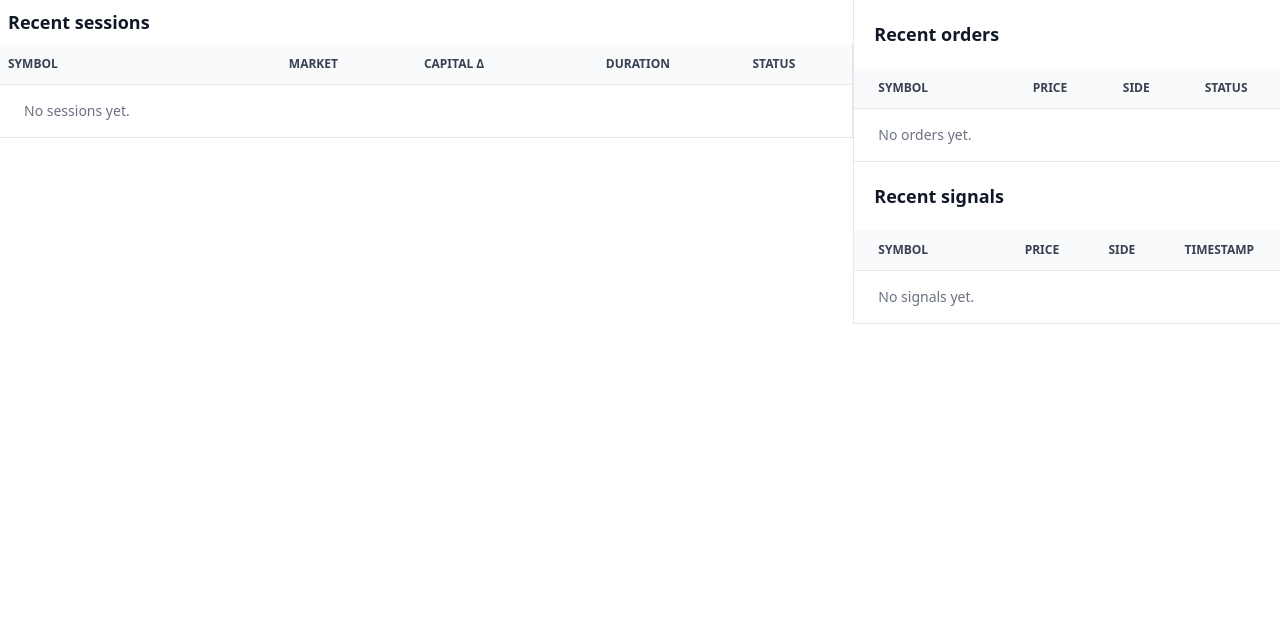
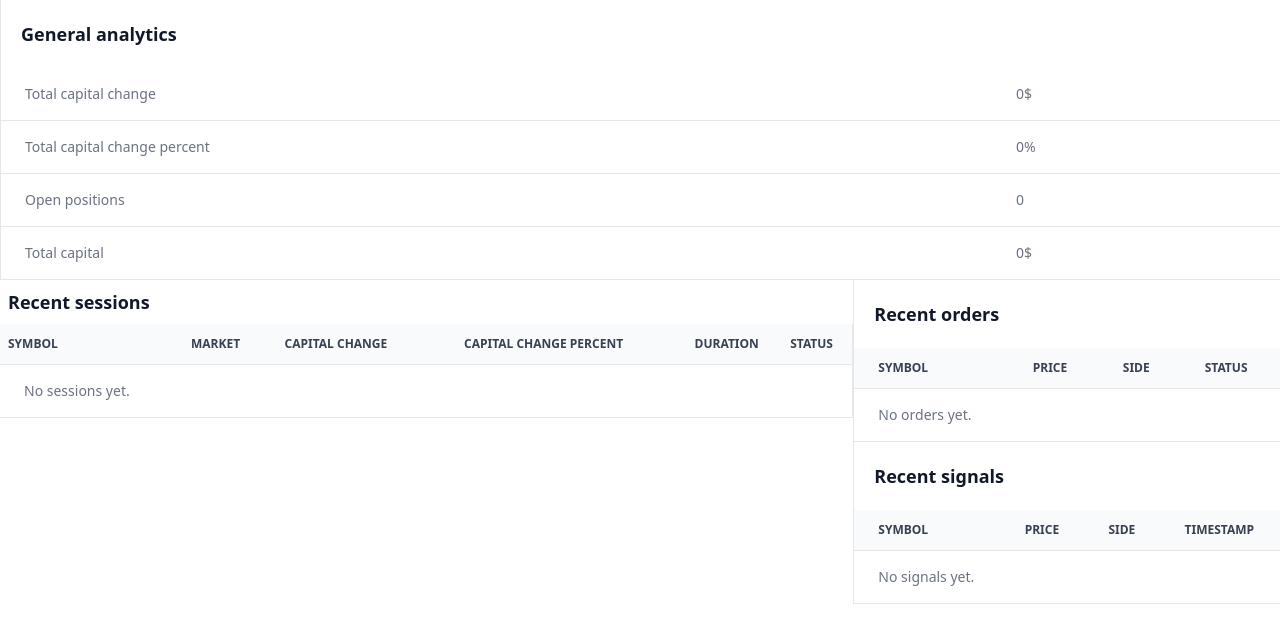
Before and after one commit to selcuko/quantra-be, a Django app: page / in a window 1280 px wide. Shown: the part 73-716 px from the top of the page. Run offline with Django 4.2, Linux system fonts and the light colour scheme; data that the repository does not hold is empty; parts of the project's set-up code (start-up, migrations or seed data) failed here and were passed over; some libraries are stand-ins or nearby versions.

Commit message:
homepage revised

```diff
--- a/livetest.py
+++ b/livetest.py
@@ -119,6 +119,7 @@ class LiveLoop:
             if self.session.last_kline_timestamp and self.last_kline_dt <= self.session.last_kline_timestamp:
                 continue
             self.last_kline = {'time': self.last_kline_dt.timestamp(), **strategy_dataset.iloc[-1].to_dict()}
+            print(str(self.last_kline))
             positive_buy_signal = self.last_kline['buy']
             positive_sell_signal = self.last_kline['sell']
 
@@ -129,6 +130,7 @@ class LiveLoop:
                 self.sell(self.last_kline)
 
             self.session.last_kline_timestamp = self.last_kline_dt
+            self.session.last_price = self.last_kline['close']
             self.session.save()
 
         self.running = False
@@ -370,7 +372,7 @@ if __name__ == '__main__':
         'MX-USDT',
         market,
         get_strategy('v1')(),
-        capital_limit=10,
+        capital_limit=9,
         asset_limit=0,
         freq='1 min',
         use_heikin_ashi=True)
--- a/markets/mexc.py
+++ b/markets/mexc.py
@@ -187,6 +187,8 @@ class MEXCMarket(IMarket):
         now = datetime.now(tz=pytz.UTC)
         start = now - timedelta(minutes=minutes*limit)
         klines = self.get_klines(symbol, interval, start, now)
+        if not klines:
+            return []
         last_kline_dt = klines[-1][0]
         if (now - last_kline_dt) > timedelta(minutes=minutes):
             error = f'Last kline dt {last_kline_dt} does not match current time {now}, total klines: {len(klines)}, {start} -> {now}'
--- a/quantapi/models.py
+++ b/quantapi/models.py
@@ -131,6 +131,7 @@ class Session(models.Model):
     status = models.CharField(max_length=30, choices=Status.choices)
     report = models.CharField(max_length=256, null=True, blank=True, help_text='Report file name')
     last_heartbeat = models.DateTimeField(null=True, blank=True)
+    last_price = models.FloatField(null=True, blank=True)
     last_kline_timestamp = models.DateTimeField(null=True, blank=True)
     signals: models.QuerySet['Signal']
     subscriptions: models.QuerySet['Subscription']
--- a/quantapi/views.py
+++ b/quantapi/views.py
@@ -16,17 +16,80 @@ from quantapi.models import (Backtest, Market, Order, Session, Signal,
 from strategy import get_strategy
 
 
+def get_open_position(session):
+    # get last filled order
+    orders = Order.objects.filter(signal__session=session, status=Order.Status.FILLED)
+    if not orders:
+        return None
+    last_order = orders.order_by('-timestamp')[0]
+    if last_order.signal.side == 'BUY':
+        return last_order
+    else:
+        return None
+
+def calculate_session_profit(session, current_price):
+    # get capital delta from initial capital
+    if current_price:
+        current_equity = session.assets * current_price + session.capital
+        initial_equity = session.initial_capital + session.initial_assets * current_price
+        delta_equity = current_equity - initial_equity
+        delta_pct = delta_equity / initial_equity * 100
+        return delta_equity, delta_pct
+    else:
+        return 0, 0
+
+
 class HomeView(View):
     def get(self, request):
-        sessions = Session.objects.order_by('-started')[:12]
-        orders = Order.objects.all().order_by('-timestamp')[:5]
-        signals = Signal.objects.all().order_by('-timestamp')[:5]
-        total_profit = 'Not available'
+        sessions = Session.objects.filter(status=Session.Status.ONGOING).order_by('-started')
+        session_ctx = []
+        total_open_positions = []
+        for session in sessions:
+            recent_orders = Order.objects.filter(signal__session=session)
+            open_position = get_open_position(session)
+            current_price = session.symbol.market.get_interface().get_last_klines(session.symbol.name, session.freq, limit=1)[0][4]
+            if open_position:
+                capital_delta = (session.assets * current_price - session.initial_capital) / session.initial_capital * 100
+                capital_delta_pct = capital_delta / session.initial_capital * 100
+                open_position_delta = (current_price - open_position.price)
+                open_position_delta_pct = open_position_delta / open_position.price * 100
+                total_open_positions.append(open_position_delta_pct)
+            else:
+                capital_delta = (session.capital - session.initial_capital)
+                capital_delta_pct = capital_delta / session.initial_capital * 100
+                open_position_delta = None
+                open_position_delta_pct = None
+            session_ctx.append({
+                'session': session,
+                'total_orders': recent_orders.count(),
+                'open_position': open_position,
+                'current_price': current_price,
+                'capital_delta': capital_delta,
+                'capital_delta_pct': capital_delta_pct,
+                'open_position_delta': open_position_delta,
+                'open_position_delta_pct': open_position_delta_pct,
+            })
+
+        recent_orders = Order.objects.filter(signal__session__in=sessions).order_by('-timestamp')[:8]
+
+        all_sessions = Session.objects.all()
+        total_delta_equity = 0
+        total_delta_pct = 0
+        for session in all_sessions:
+            current_price = session.last_price
+            delta_equity, delta_pct = calculate_session_profit(session, current_price)
+            total_delta_equity += delta_equity
+            total_delta_pct += delta_pct
+
         return render(request, 'index.html', {
-            'sessions': sessions,
-            'orders': orders,
-            'signals': signals,
-            'total_profit': total_profit,})
+            'sessions': session_ctx,
+            'orders': recent_orders,
+            'open_positions': total_open_positions,
+            'total_delta_equity': total_delta_equity,
+            'total_delta_pct': total_delta_pct,
+            'total_open_positions': total_open_positions,
+            'total_capital': sum([session.capital for session in sessions]),
+        })
 
 
 class SessionDetailView(View):
--- a/templates/index.html
+++ b/templates/index.html
@@ -5,8 +5,50 @@
         display: block;
     }
 </style>
-<div class="grid lg:grid-cols-3 md:grid-cols-2 sm:grid-cols-1">
-    <div class="lg:col-span-2 md:col-span-2 sm:col-span-1 row-span-2 relative overflow-x-auto">
+<div class="grid lg:grid-cols-3 md:grid-cols-2">
+    <div class="border-l border-gray-200 col-span-3 row-span-1 overflow-x-auto overflow-y-auto">
+        <table class="w-full text-sm text-left text-gray-500 dark:text-gray-400">
+            <caption
+                class="p-5 text-lg font-semibold text-left text-gray-900 bg-white dark:text-white dark:bg-gray-800">
+                General analytics
+            </caption>
+
+            <tbody>
+                <tr class="bg-white border-b">
+                    <td class="hyphens-auto px-6 py-4 whitespace-nowrap">
+                        Total capital change
+                    </td>
+                    <td class="whitespace-nowrap px-6 py-4">
+                        {{ total_delta_equity }}$
+                    </td>
+                </tr>
+                <tr class="bg-white border-b">
+                    <td class="hyphens-auto px-6 py-4 whitespace-nowrap">
+                        Total capital change percent
+                    </td>
+                    <td class="whitespace-nowrap px-6 py-4">
+                        {{ total_delta_pct }}%
+                    </td>
+                </tr>
+                <tr class="bg-white border-b">
+                    <td class="hyphens-auto px-6 py-4 whitespace-nowrap">
+                        Open positions
+                    </td>
+                    <td class="whitespace-nowrap px-6 py-4">
+                        {{ total_open_positions|length }}
+                    </td>
+                    <tr class="bg-white border-b">
+                        <td class="hyphens-auto px-6 py-4 whitespace-nowrap">
+                            Total capital
+                        </td>
+                        <td class="whitespace-nowrap px-6 py-4">
+                            {{ total_capital }}$
+                        </td>
+                </tr>
+            </tbody>
+        </table>
+    </div>
+    <div class="lg:col-span-2 md:col-span-2 sm:col-span-3 row-span-2 relative overflow-x-auto">
         <table class="border-r border-gray-200 w-full text-sm text-left text-gray-500 dark:text-gray-400">
             <caption
                 class="p-5 sm:p-2 text-lg font-semibold text-left text-gray-900 bg-white dark:text-white dark:bg-gray-800">
@@ -21,7 +63,10 @@
                         Market
                     </th>
                     <th scope="col" class="px-6 py-3 whitespace-nowrap">
-                        Capital Δ
+                        Capital change
+                    </th>
+                    <th scope="col" class="px-6 py-3 whitespace-nowrap">
+                        Capital change percent
                     </th>
                     <th scope="col" class="px-6 py-3 sm:p-2">
                         Duration
@@ -35,46 +80,69 @@
                 {% for session in sessions %}
                 <tr class="bg-white border-b dark:bg-gray-800 dark:border-gray-700 hover:bg-gray-200    ">
                     <td class="font-medium text-gray-900 whitespace-nowrap dark:text-white px-6 py-4">
-                        <a href="{% url 'session-detail' pk=session.id %}">{{ session.symbol.name }}</a>
+                        <a href="{% url 'session-detail' pk=session.session.id %}">{{ session.session.symbol.name }}</a>
                     </td>
                     <td class="px-6 py-4">
-                        <a href="{% url 'session-detail' pk=session.id %}">{{ session.symbol.market }}</a>
+                        <a href="{% url 'session-detail' pk=session.session.id %}">{{ session.session.symbol.market }}</a>
                     </td>
                     <td class="px-6 py-4">
-                        <a href="{% url 'session-detail' pk=session.id %}">$ {{ session.profit|floatformat:2 }}</a>
+                        <a href="{% url 'session-detail' pk=session.session.id %}">$ {{ session.capital_delta }}</a>
                     </td>
                     <td class="px-6 py-4">
-                        <a href="{% url 'session-detail' pk=session.id %}">{{ session.started|timesince }}</a>
+                        <a href="{% url 'session-detail' pk=session.session.id %}">% {{ session.capital_delta_pct }}</a>
                     </td>
-                    {% if session.status == 'ONGOING' %}
+                    <td class="px-6 py-4">
+                        <a href="{% url 'session-detail' pk=session.session.id %}">{{ session.session.started|timesince }}</a>
+                    </td>
+                    {% if session.session.status == 'ONGOING' %}
                     <td class="px-6 py-4">
                         <span
                             class="nowrap bg-blue-100 text-blue-800 mr-2 px-2.5 py-0.5 rounded-full dark:bg-blue-900 dark:text-blue-300">
-                            {{ session.status }}
+                            {{ session.session.status }}
                         </span>
                     </td>
-                    {% elif session.status == 'CANCELLED' %}
+                    {% elif session.session.status == 'CANCELLED' %}
                     <td class="px-6 py-4">
                         <span
                             class="nowrap bg-red-100 text-red-800 mr-2 px-2.5 py-0.5 rounded-full dark:bg-red-900 dark:text-red-300">
-                            {{ session.status }}
+                            {{ session.session.status }}
                         </span>
                     </td>
-                    {% elif session.status == 'COMPLETED' %}
+                    {% elif session.session.status == 'COMPLETED' %}
                     <td class="px-6 py-4">
                         <span
                             class="nowrap bg-green-100 text-green-800 mr-2 px-2.5 py-0.5 rounded-full dark:bg-green-900 dark:text-green-300">
-                            {{ session.status }}
+                            {{ session.session.status }}
                         </span>
                     </td>
                     {% else %}
                     <td class="px-6 py-4">
                         <span
                             class="nowrap bg-gray-100 text-gray-800 mr-2 px-2.5 py-0.5 rounded-full dark:bg-gray-900 dark:text-gray-300">
-                            {{ session.status|default:'UNKNOWN' }}
+                            {{ session.session.status|default:'UNKNOWN' }}
                         </span>
                     </td>
                     {% endif %}
+                </tr>
+                <tr class="bg-white border-b dark:bg-gray-800 dark:border-gray-700 hover:bg-gray-200    ">
+                    <td class="font-medium text-gray-900 whitespace-nowrap dark:text-white px-6 py-4" style="width:100%">
+                        Total orders: {{ session.total_orders }}
+                    </td>
+                    <td class="font-medium text-gray-900 whitespace-nowrap dark:text-white px-6 py-4" style="width:100%">
+                        Open position change: {{ session.open_position_delta }} ({{ session.open_position_delta_pct }}%)
+                    </td>
+                    <td class="font-medium text-gray-900 whitespace-nowrap dark:text-white px-6 py-4" style="width:100%">
+                        Current price: {{ session.current_price }}$
+                    </td>
+                    <td class="font-medium text-gray-900 whitespace-nowrap dark:text-white px-6 py-4" style="width:100%">
+                        Frequency: {{ session.session.freq }}
+                    </td>
+                    <td class="font-medium text-gray-900 whitespace-nowrap dark:text-white px-6 py-4" style="width:100%">
+                        Capital: {{ session.session.capital }} USDT
+                    </td>
+                    <td class="font-medium text-gray-900 whitespace-nowrap dark:text-white px-6 py-4" style="width:100%">
+                        Assets: {{ session.session.assets }} {{ session.session.symbol.base }}
+                    </td>
                 </tr>
                 </a>
                 {% empty %}
--- a/templates/session-detail.html
+++ b/templates/session-detail.html
@@ -91,7 +91,7 @@
     </div>
     <div>
         <h3>Capital delta % {{ capital_delta }}</h3>
-        <h3>Current price % {{ current_price }}</h3>
+        <h3>Current price {{ current_price }} USDT</h3>
     </div>
     <div class="border-l border-gray-200 col-span-1 row-span-1 overflow-x-auto">
         <table class="w-full text-sm text-left text-gray-500 dark:text-gray-400">
```
Also changed, not shown: main.py (+9 -6 lines), quantapi/migrations/0019_session_last_price.py (added).
